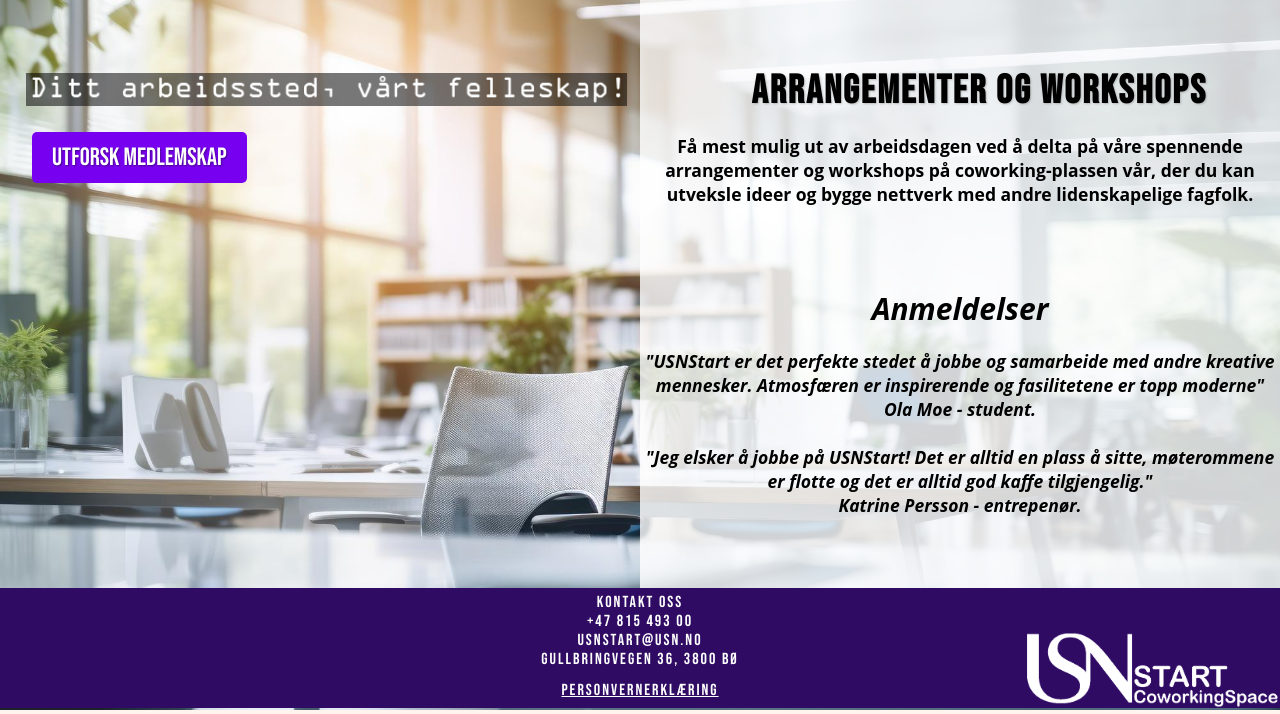
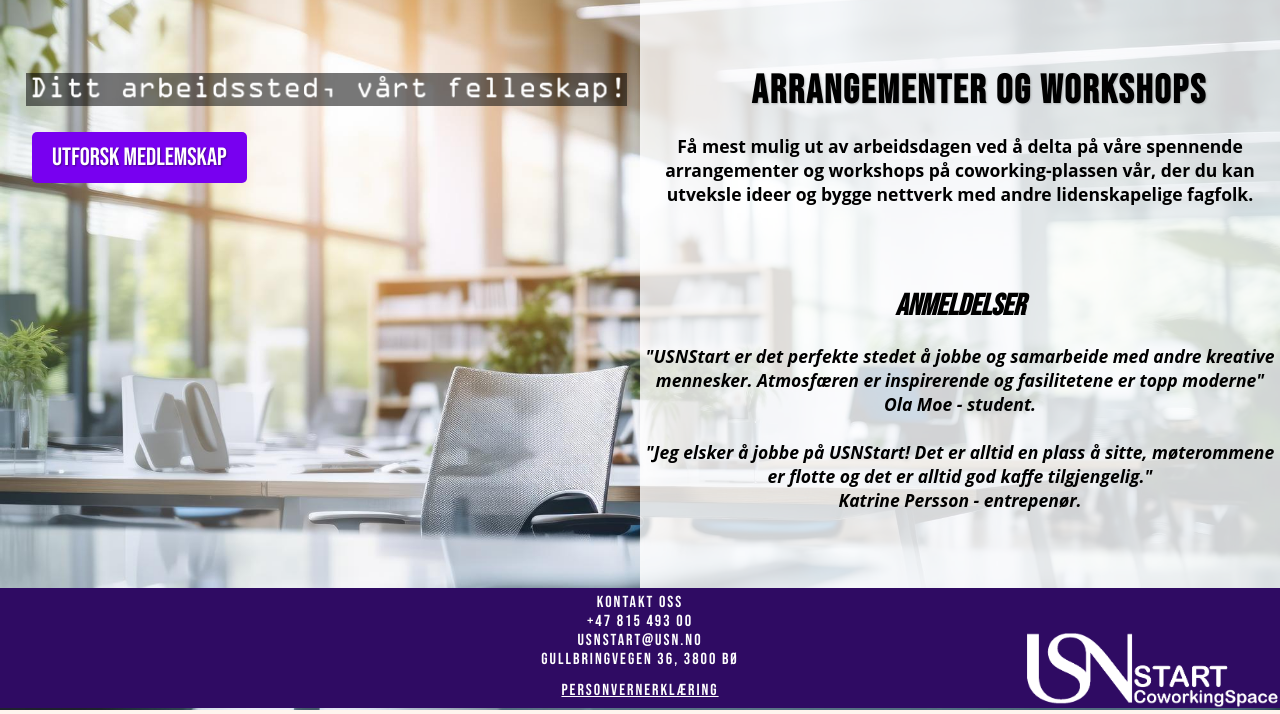
Before and after one commit to ekedal89/ekedal89.github.io, a plain HTML site: page index.html in a window 1280 px wide. Shown: the part 92-806 px from the top of the page. Drawn offline with Linux system fonts and the light colour scheme; a web font is replaced by a local one.

Commit message:
Update forsideStylesheet.css

```diff
--- a/HovedKode/html/css/forsideStylesheet.css
+++ b/HovedKode/html/css/forsideStylesheet.css
@@ -23,6 +23,10 @@
     width: 47%; /* Juster etter behov for å unngå overlapp */
     text-shadow: 1px 1px 2px rgba(112, 112, 112, 0.4);
     letter-spacing: 2px;
+}
+
+h1{
+    font-family: "Bebas Neue", sans-serif;
 }
 
 .innholdArrangementer {
```
